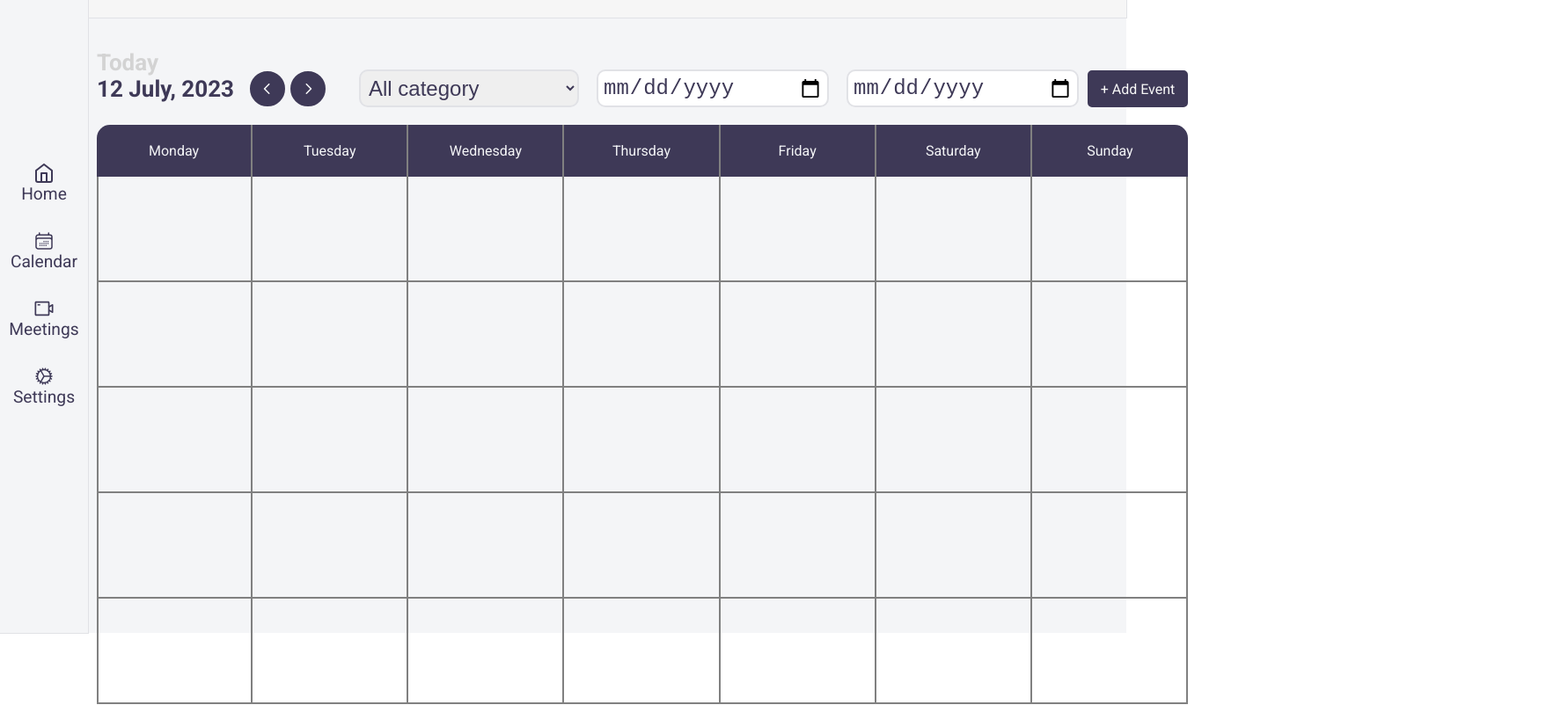
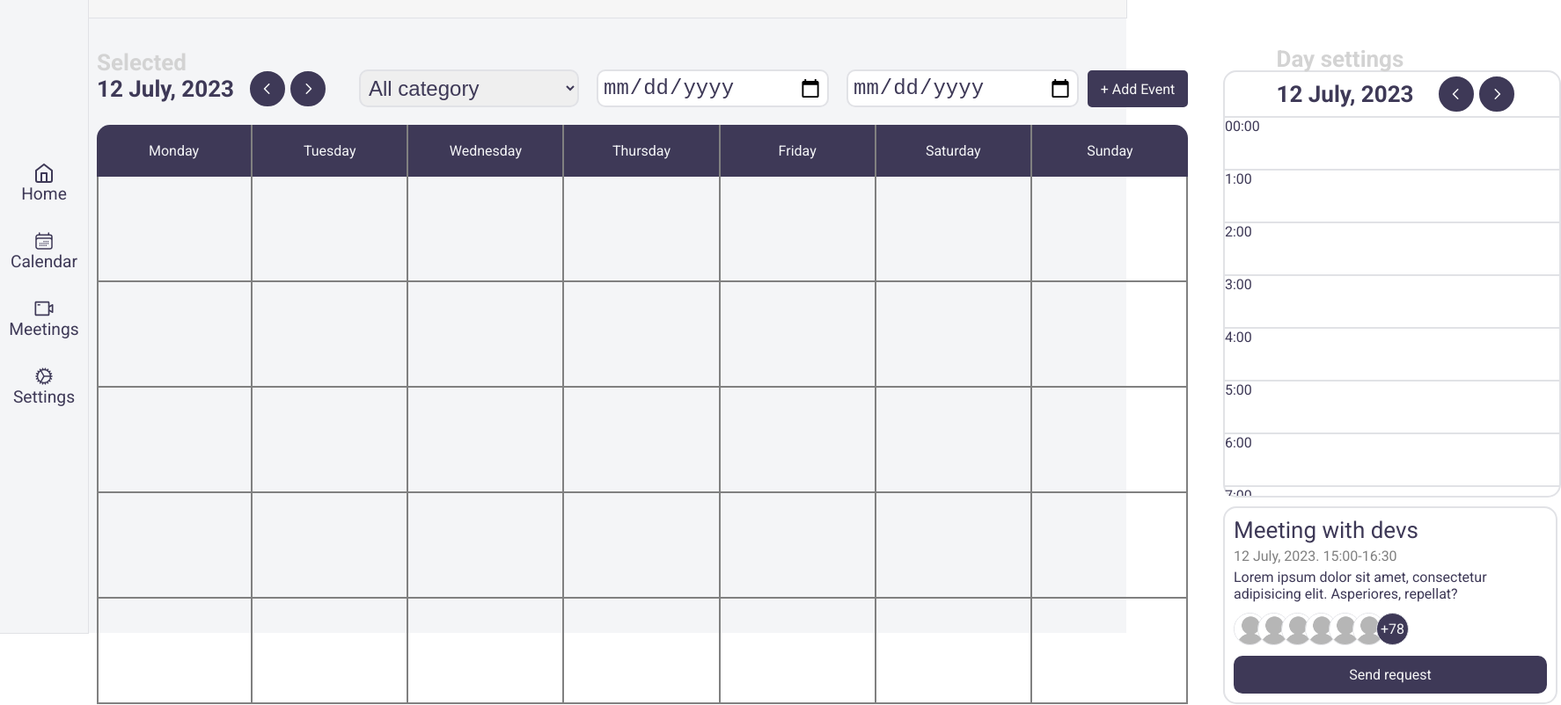
Before and after one commit to bashprog/task_manager, a React app in the folder Client/: page / in a window 1280 px wide. Shown: the part 80-882 px from the top of the page at 88% size, 1774 px wide, since content can reach past the window. Built offline with nearby package versions, Linux system fonts and the light colour scheme.

Commit message:
Add aside section

```diff
--- /dev/null
+++ b/Client/src/components/Aside/Aside.scss
@@ -0,0 +1,131 @@
+@import "../../var";
+
+.aside {
+  margin-top: 60px;
+  margin-left: 30px;
+  width: 100%;
+  color: $dark;
+  .today {
+    font-weight: bold;
+    font-size: 26px;
+    display: flex;
+    align-items: center;
+    padding: 10px;
+    p {
+      padding: 0;
+      margin: 0;
+      white-space: nowrap;
+      position: relative;
+      &::before {
+        display: block;
+        content: 'Day settings';
+        position: absolute;
+        top: -40px;
+        color: lightgray;
+      }
+    }
+  }
+}
+
+.caret-control-aside {
+  font-size: 26px;
+  margin-left: 15px;
+  display: flex;
+  align-items: center;
+  >div {
+    width: 36px;
+    height: 36px;
+    border-radius: 100px;
+    background: $dark;
+    color: $gray;
+    display: flex;
+    justify-content: center;
+    align-items: center;
+    margin: 0 3px;
+  }
+}
+
+.day-settings {
+  border-bottom: 2px solid $gray_dark;
+}
+
+.day-box {
+  border: 2px solid $gray-dark;
+  border-radius: 15px;
+  width: 380px;
+}
+
+.time {
+  width: 100%;
+  height: 430px;
+  overflow-y: scroll;
+  &::-webkit-scrollbar {
+    background: none;
+    width: 5px;
+  }
+  &::-webkit-scrollbar-thumb {
+    border-radius: 100px;
+    background: gray;
+
+  }
+  >div {
+    width: 100%;
+    height: 60px;
+    box-sizing: border-box;
+    border-bottom: 2px solid $gray_dark;
+    &:last-child {
+      border-bottom: 0;
+    }
+  }
+}
+
+.event {
+  margin-top: 10px;
+  width: 380px;
+  border-radius: 15px;
+  border: 2px solid $gray-dark;
+  height: 225px;
+  box-sizing: border-box;
+  padding: 10px;
+  display: flex;
+  flex-direction: column;
+  .title {
+    font-size: 26px;
+  }
+  .date {
+    color: gray;
+    padding: 5px 0;
+  }
+  .avatars {
+    display: flex;
+    align-items: center;
+    height: 100%;
+    .last-count {
+      background: $dark;
+      color: $gray;
+    }
+    >div {
+      width: 35px;
+      height: 35px;
+      border-radius: 100px;
+      border: 1px solid $gray-dark;
+      overflow: hidden;
+      display: flex;
+      justify-content: center;
+      align-items: center;
+      &:not(:first-child) {
+        margin-left: -10px;
+      }
+      img {
+        width: 40px;
+        height: 40px;
+      }
+    }
+  }
+  .action {
+    padding: 10px;
+    border-radius: 10px;
+    margin-top: auto;
+    text-align: center;
+  }
+}
--- /dev/null
+++ b/Client/src/components/Aside/Aside.tsx
@@ -0,0 +1,142 @@
+import React from "react";
+
+import './Aside.scss';
+
+import {RxCaretLeft, RxCaretRight} from "react-icons/rx";
+
+import placeholder from "../../img/avatar.jpg"
+
+const Aside: React.FC = () => {
+    return(
+        <div className={'aside'}>
+            <div className={'day-box'}>
+                <div className={'day-settings flex center'}>
+                    <div className={'today'}>
+                        <p>12 July, 2023</p>
+                    </div>
+                    <div className={'caret-control-aside flex'}>
+                        <div className="caret-left btn">
+                            <RxCaretLeft/>
+                        </div>
+                        <div className={'caret-right btn'}>
+                            <RxCaretRight/>
+                        </div>
+                    </div>
+                </div>
+                <div className="time">
+                    <div>
+                        00:00
+                    </div>
+                    <div>
+                        1:00
+                    </div>
+                    <div>
+                        2:00
+                    </div>
+                    <div>
+                        3:00
+                    </div>
+                    <div>
+                        4:00
+                    </div>
+                    <div>
+                        5:00
+                    </div>
+                    <div>
+                        6:00
+                    </div>
+                    <div>
+                        7:00
+                    </div>
+                    <div>
+                        8:00
+                    </div>
+                    <div>
+                        9:00
+                    </div>
+                    <div>
+                        10:00
+                    </div>
+                    <div>
+                        11:00
+                    </div>
+                    <div>
+                        12:00
+                    </div>
+                    <div>
+                        13:00
+                    </div>
+                    <div>
+                        14:00
+                    </div>
+                    <div>
+                        15:00
+                    </div>
+                    <div>
+                        16:00
+                    </div>
+                    <div>
+                        17:00
+                    </div>
+                    <div>
+                        18:00
+                    </div>
+                    <div>
+                        19:00
+                    </div>
+                    <div>
+                        20:00
+                    </div>
+                    <div>
+                        21:00
+                    </div>
+                    <div>
+                        22:00
+                    </div>
+                    <div>
+                        23:00
+                    </div>
+                </div>
+            </div>
+            <div className={'event'}>
+                <span className="title">
+                    Meeting with devs
+                </span>
+                <span className="date">
+                    12 July, 2023. 15:00-16:30
+                </span>
+                <span className={'description'}>
+                    Lorem ipsum dolor sit amet, consectetur adipisicing elit. Asperiores, repellat?
+                </span>
+                <div className="avatars">
+                    <div>
+                        <img src={placeholder} alt=""/>
+                    </div>
+                    <div>
+                        <img src={placeholder} alt=""/>
+                    </div>
+                    <div>
+                        <img src={placeholder} alt=""/>
+                    </div>
+                    <div>
+                        <img src={placeholder} alt=""/>
+                    </div>
+                    <div>
+                        <img src={placeholder} alt=""/>
+                    </div>
+                    <div>
+                        <img src={placeholder} alt=""/>
+                    </div>
+                    <div className={'last-count'}>
+                        +78
+                    </div>
+                </div>
+                <div className={'btn action'}>
+                    Send request
+                </div>
+            </div>
+        </div>
+    )
+};
+
+export default Aside;
--- a/Client/src/components/CalendarControl/CalendarControl.scss
+++ b/Client/src/components/CalendarControl/CalendarControl.scss
@@ -4,8 +4,6 @@
   display: flex;
   align-items: center;
   padding-top: 50px;
-}
-
   .today {
     font-weight: bold;
     font-size: 26px;
@@ -16,12 +14,14 @@
       padding: 0;
       margin: 0;
       position: relative;
+      white-space: nowrap;
       &::before {
-      content: 'Today';
+        content: 'Selected';
         display: block;
         position: absolute;
         top: -30px;
         color: lightgray;
+      }
     }
   }
 }
--- a/Client/src/components/Main/Main.tsx
+++ b/Client/src/components/Main/Main.tsx
@@ -2,11 +2,13 @@ import React from "react";
 
 import './Main.scss';
 import Calendar from "../Calendar/Calendar";
+import Aside from "../Aside/Aside";
 
 const Main: React.FC = () => {
     return(
-        <main>
+        <main className={'flex'}>
             <Calendar/>
+            <Aside/>
         </main>
     )
 };
```
Lines whose indentation alone changed are shown as unchanged.
